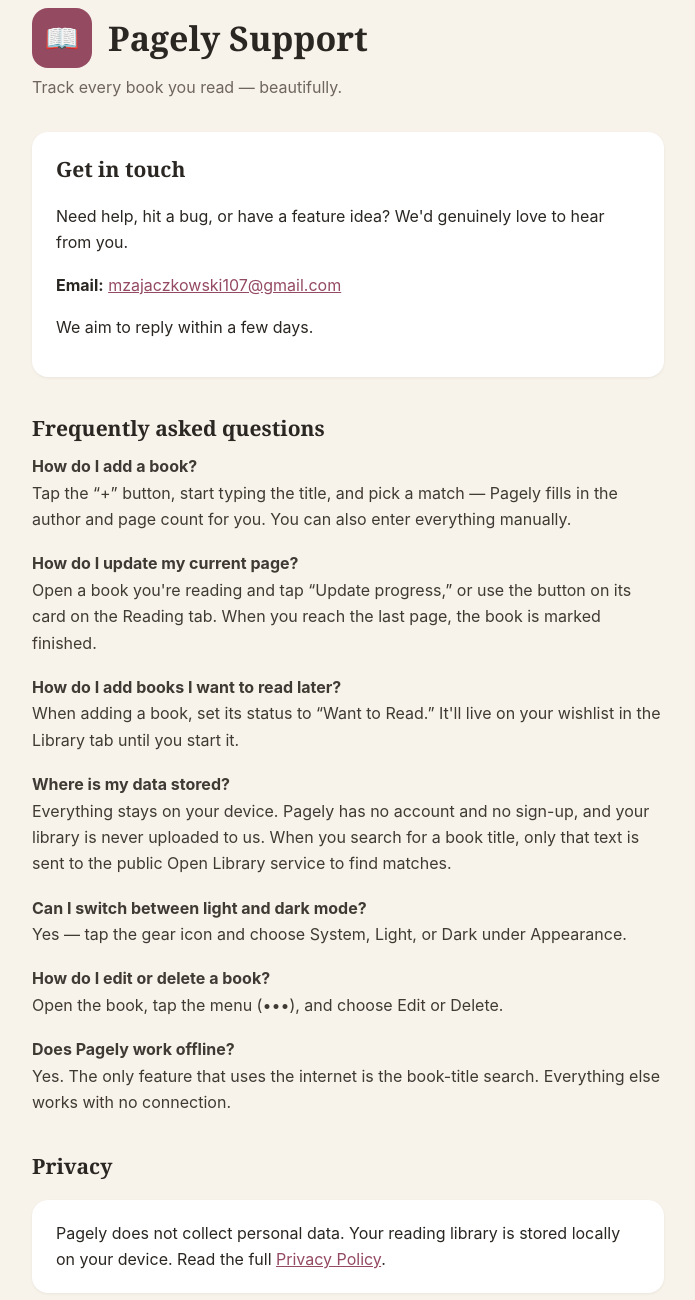
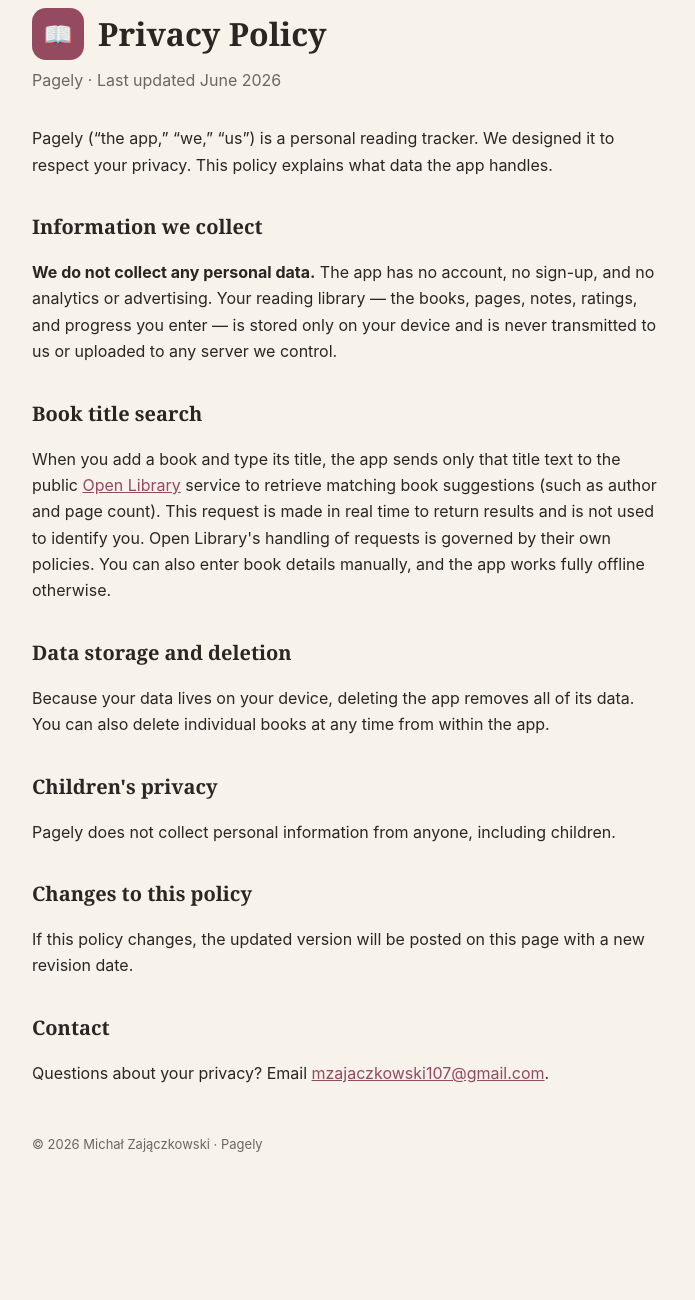
Before and after one commit to Zajaczkowskim/Pagely-privacy, a plain HTML site: page index.html in a window 1280 px wide. Shown: the part 40-1340 px from the top of the page, without its empty margins (292-987 px from the left). After the commit the page ends 1276 px from the top, so only its background shows below. Drawn offline with Linux system fonts and the light colour scheme.

Commit message:
Modify Privacy Policy content and styling
Updated the title and various sections in the Privacy Policy page.

```diff
--- a/index.html
+++ b/index.html
@@ -1,81 +1,65 @@
+
 <!DOCTYPE html>
 <html lang="en">
 <head>
 <meta charset="utf-8">
 <meta name="viewport" content="width=device-width, initial-scale=1">
-<title>Pagely — Support</title>
+<title>Pagely — Privacy Policy</title>
 <style>
   :root { --plum:#944A61; --ink:#2A2622; --soft:#6E665E; --paper:#F7F2EA; }
   * { box-sizing:border-box; }
   body { margin:0; font-family:-apple-system,BlinkMacSystemFont,"Segoe UI",Roboto,Helvetica,Arial,sans-serif;
          background:var(--paper); color:var(--ink); line-height:1.65; }
   .wrap { max-width:680px; margin:0 auto; padding:48px 24px 80px; }
-  header { display:flex; align-items:center; gap:16px; margin-bottom:6px; }
-  .logo { width:60px; height:60px; border-radius:16px; background:var(--plum);
-          display:flex; align-items:center; justify-content:center; color:#fff; font-size:28px; }
-  h1 { font-family:Georgia,serif; font-size:34px; margin:0; }
-  .tag { color:var(--soft); margin:6px 0 32px; }
-  h2 { font-family:Georgia,serif; font-size:21px; margin:34px 0 8px; }
+  header { display:flex; align-items:center; gap:14px; margin-bottom:6px; }
+  .logo { width:52px; height:52px; border-radius:14px; background:var(--plum);
+          display:flex; align-items:center; justify-content:center; color:#fff; font-size:24px; }
+  h1 { font-family:Georgia,serif; font-size:32px; margin:0; }
+  .date { color:var(--soft); margin:6px 0 32px; }
+  h2 { font-family:Georgia,serif; font-size:20px; margin:32px 0 6px; }
   a { color:var(--plum); }
-  .card { background:#fff; border-radius:16px; padding:20px 24px; margin:16px 0;
-          box-shadow:0 1px 3px rgba(0,0,0,.06); }
-  .faq p { margin:6px 0 18px; color:#403a34; }
   footer { color:var(--soft); font-size:13px; margin-top:48px; }
-  footer a { color:var(--soft); }
 </style>
 </head>
 <body>
   <div class="wrap">
     <header>
       <div class="logo">📖</div>
-      <h1>Pagely Support</h1>
+      <h1>Privacy Policy</h1>
     </header>
-    <p class="tag">Track every book you read — beautifully.</p>
+    <p class="date">Pagely · Last updated June 2026</p>
 
-    <div class="card">
-      <h2 style="margin-top:0">Get in touch</h2>
-      <p>Need help, hit a bug, or have a feature idea? We'd genuinely love to hear from you.</p>
-      <p><strong>Email:</strong> <a href="mailto:mzajaczkowski107@gmail.com">mzajaczkowski107@gmail.com</a></p>
-      <p>We aim to reply within a few days.</p>
-    </div>
+    <p>Pagely (“the app,” “we,” “us”) is a personal reading tracker. We designed it to
+    respect your privacy. This policy explains what data the app handles.</p>
 
-    <div class="faq">
-      <h2>Frequently asked questions</h2>
+    <h2>Information we collect</h2>
+    <p><strong>We do not collect any personal data.</strong> The app has no account, no
+    sign-up, and no analytics or advertising. Your reading library — the books, pages,
+    notes, ratings, and progress you enter — is stored only on your device and is never
+    transmitted to us or uploaded to any server we control.</p>
 
-      <p><strong>How do I add a book?</strong><br>
-      Tap the “+” button, start typing the title, and pick a match — Pagely fills in the
-      author and page count for you. You can also enter everything manually.</p>
+    <h2>Book title search</h2>
+    <p>When you add a book and type its title, the app sends only that title text to the
+    public <a href="https://openlibrary.org">Open Library</a> service to retrieve matching
+    book suggestions (such as author and page count). This request is made in real time to
+    return results and is not used to identify you. Open Library's handling of requests is
+    governed by their own policies. You can also enter book details manually, and the app
+    works fully offline otherwise.</p>
 
-      <p><strong>How do I update my current page?</strong><br>
-      Open a book you're reading and tap “Update progress,” or use the button on its card
-      on the Reading tab. When you reach the last page, the book is marked finished.</p>
+    <h2>Data storage and deletion</h2>
+    <p>Because your data lives on your device, deleting the app removes all of its data. You
+    can also delete individual books at any time from within the app.</p>
 
-      <p><strong>How do I add books I want to read later?</strong><br>
-      When adding a book, set its status to “Want to Read.” It'll live on your wishlist in
-      the Library tab until you start it.</p>
+    <h2>Children's privacy</h2>
+    <p>Pagely does not collect personal information from anyone, including children.</p>
 
-      <p><strong>Where is my data stored?</strong><br>
-      Everything stays on your device. Pagely has no account and no sign-up, and your
-      library is never uploaded to us. When you search for a book title, only that text is
-      sent to the public Open Library service to find matches.</p>
+    <h2>Changes to this policy</h2>
+    <p>If this policy changes, the updated version will be posted on this page with a new
+    revision date.</p>
 
-      <p><strong>Can I switch between light and dark mode?</strong><br>
-      Yes — tap the gear icon and choose System, Light, or Dark under Appearance.</p>
-
-      <p><strong>How do I edit or delete a book?</strong><br>
-      Open the book, tap the menu (•••), and choose Edit or Delete.</p>
-
-      <p><strong>Does Pagely work offline?</strong><br>
-      Yes. The only feature that uses the internet is the book-title search. Everything
-      else works with no connection.</p>
-    </div>
-
-    <h2>Privacy</h2>
-    <div class="card">
-      <p style="margin:0">Pagely does not collect personal data. Your reading library is
-      stored locally on your device. Read the full
-      <a href="privacy.html">Privacy Policy</a>.</p>
-    </div>
+    <h2>Contact</h2>
+    <p>Questions about your privacy? Email
+    <a href="mailto:mzajaczkowski107@gmail.com">mzajaczkowski107@gmail.com</a>.</p>
 
     <footer>© 2026 Michał Zajączkowski · Pagely</footer>
   </div>
```
